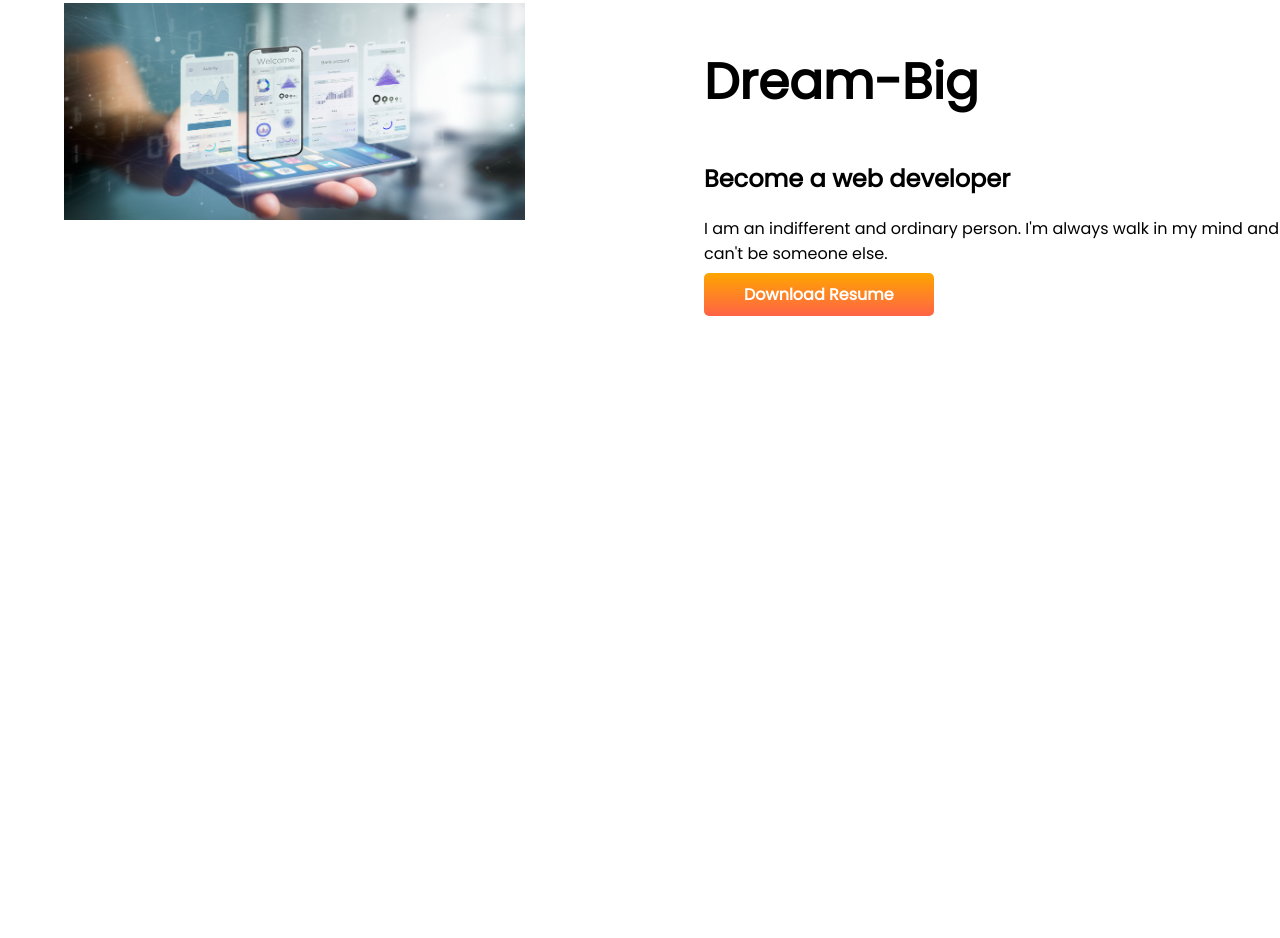
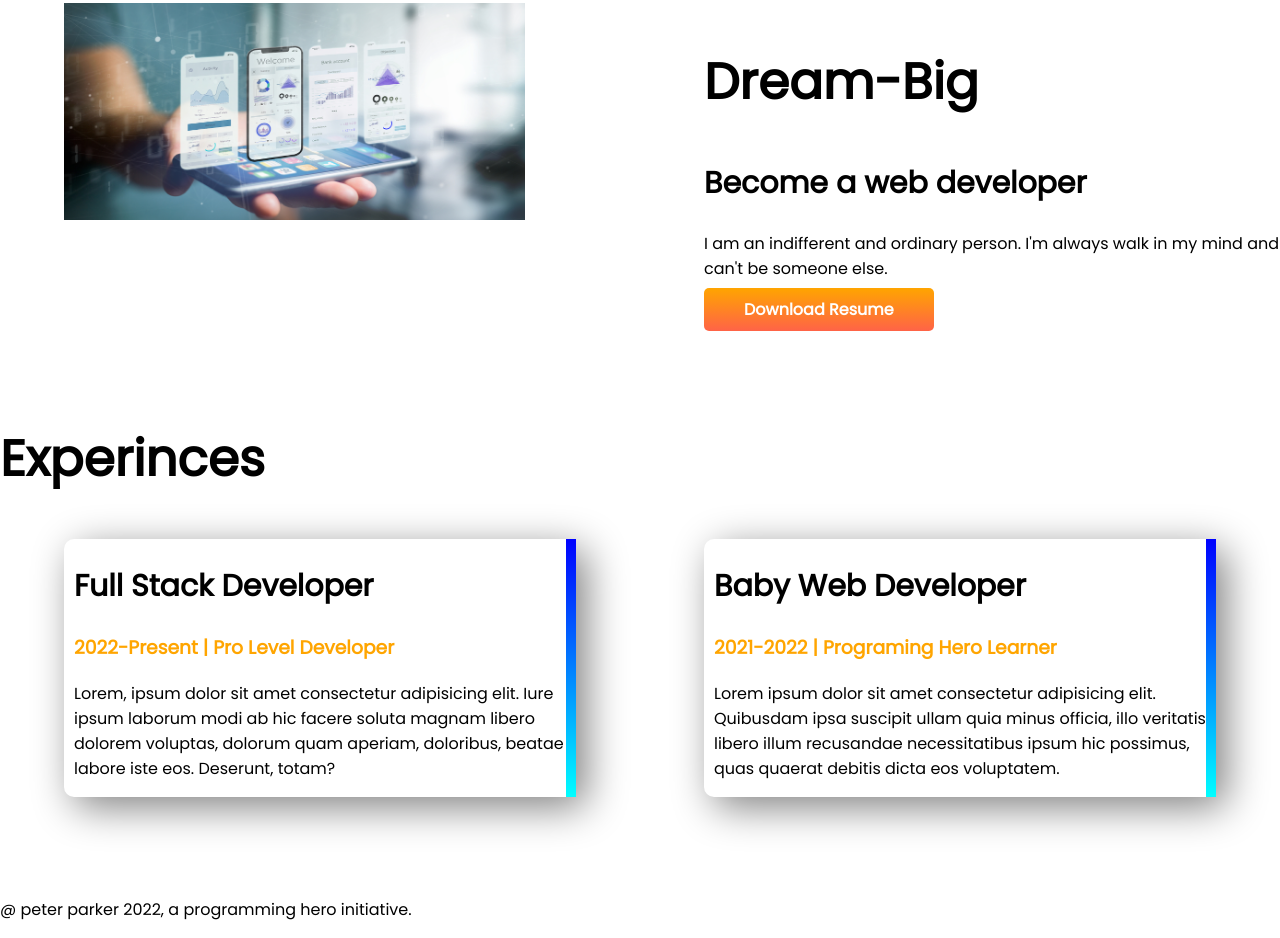
Before and after one commit to Prodip763/Developer-protfolio, a plain HTML site: page index.html in a window 1280 px wide. Shown: the part 535-1473 px from the top of the page. Before the commit the page ends 942 px from the top, so only its background shows below. Drawn offline with Linux system fonts and the light colour scheme.

Commit message:
footer and experince added

```diff
--- a/index.html
+++ b/index.html
@@ -12,7 +12,7 @@
 
 </head>
 <body>
-    <section class="top-banner">
+    <section class="top-banner flexible-continer">
     <div class="half-width" >
         <h1>Welcome To</h1>
         <h1><span class="orange">Prodip Das</span> hello world</h1>
@@ -26,7 +26,7 @@
 
     </div >
     </section>
-    <section class="dream-big">
+    <section class="dream-big flexible-continer">
         <div  class="half-width">
             <img src="image/pigo.jpg " alt="">
         </div>
@@ -36,10 +36,29 @@
             <p>I am an indifferent and ordinary person. I'm always walk in my mind and can't be someone else.</p>
             <a class="link-button" target="_blank" href="">Download Resume</a>
 
-
         </div>
 
     </section>
+    <section class="Experince">
+        <h1>Experinces</h1>
+        <div class="flexible-continer">
+            <div class="experince-item">
+                <h2>Full Stack Developer</h2>
+                <h3><span class="orange"> 2022-Present | Pro Level Developer</span></h3>
+                <p>Lorem, ipsum dolor sit amet consectetur adipisicing elit. Iure ipsum laborum modi ab hic facere soluta magnam libero dolorem voluptas, dolorum quam aperiam, doloribus, beatae labore iste eos. Deserunt, totam?</p>
+
+              </div>
+              <div class="experince-item">
+                  <h2>Baby Web Developer</h2>
+                  <h3><span class="orange">2021-2022 | Programing Hero Learner</span></h3>
+                  <p>Lorem ipsum dolor sit amet consectetur adipisicing elit. Quibusdam ipsa suscipit ullam quia minus officia, illo veritatis libero illum recusandae necessitatibus ipsum hic possimus, quas quaerat debitis dicta eos voluptatem.</p>
+
+              </div>
+        </div>
+    </section>
+    <footer>
+        <p>@ peter parker 2022, a programming hero initiative.</p>
+    </footer>
 
 </body>
 </html>
--- a/style.css
+++ b/style.css
@@ -6,10 +6,13 @@ body{
 h1{
     font-size: 50px;
 }
+h2{
+    font-size: 30px;
+}
 .orange{
     color: orange;
 }
-section{
+.flexible-continer{
     display: flex;
     margin-bottom: 100px;
 }
@@ -34,3 +37,15 @@ section{
     background-image: url(image/top\ background.png);
 
 }
+.experince-item{
+    width: 50%;
+    margin-left: 5%;
+    margin-right: 5%;
+    padding-left: 10px;
+    border-radius: 10px;
+    border-right: 10px solid;
+    border-image: linear-gradient(blue, cyan);
+    border-image-slice: 1;
+    box-shadow: 10px 10px 40px gray;
+
+}
```
